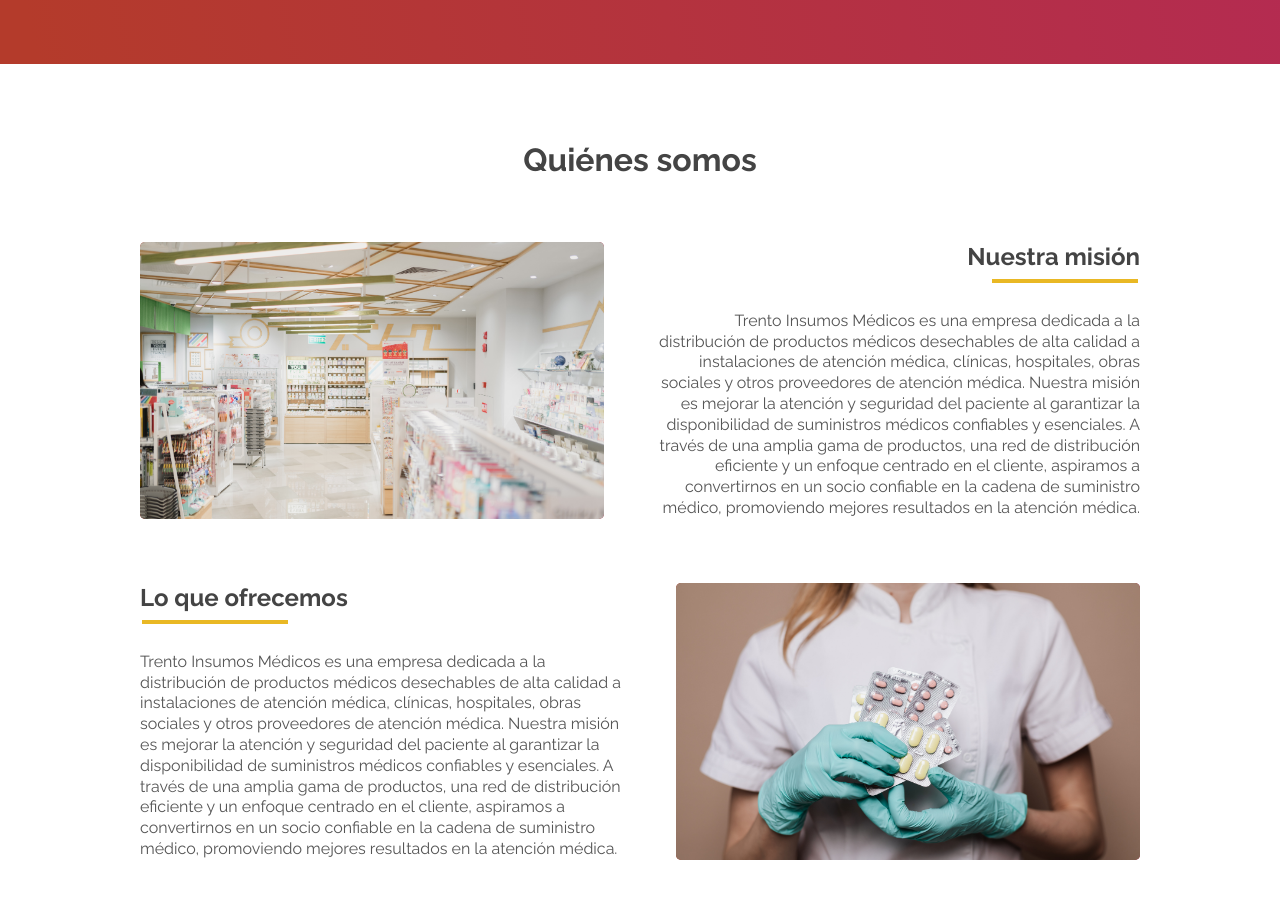
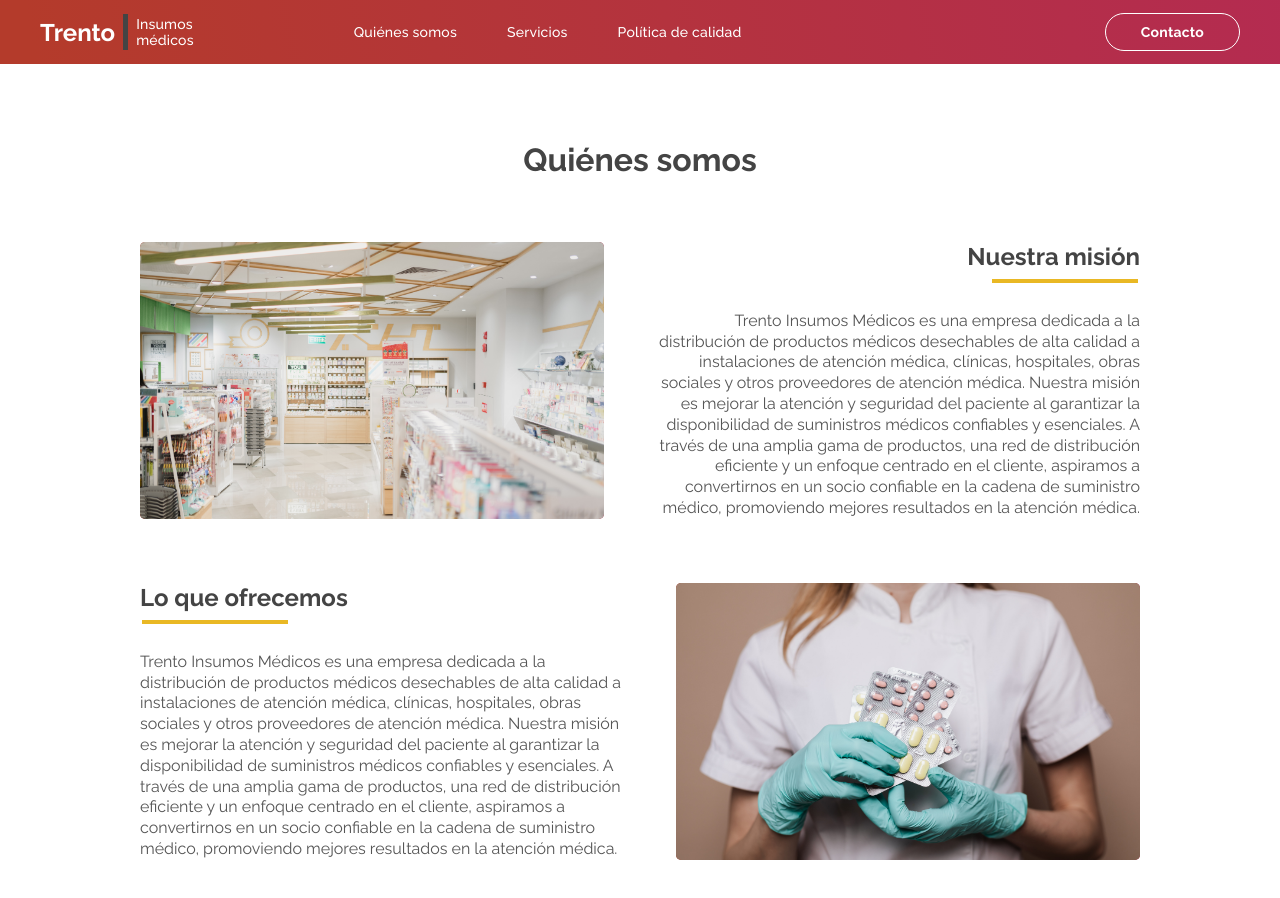
Before and after one commit to j-belec/trento, a React (Create React App) app: page / in a window 1280 px wide. Shown: the top 898 px of the page. Built offline with nearby package versions, Linux system fonts and the light colour scheme.

Commit message:
header desktop finished

```diff
--- a/src/Components/Header.jsx
+++ b/src/Components/Header.jsx
@@ -3,6 +3,41 @@
 function Header(props) {
   return (
     <div className="header">
+      {/* DESKTOP */}
+      <div className="header-desktop">
+        <div className="header-desktop__logo">
+          <h1>Trento</h1>
+          <div className="header-desktop__logo-vl" />
+          <span>
+            Insumos
+            <br />
+            médicos
+          </span>
+        </div>
+        <ul className="header-desktop__items-container">
+          <li>
+            <a href="/" className="header-desktop__item">
+              Quiénes somos
+            </a>
+          </li>
+          <li>
+            <a href="/" className="header-desktop__item">
+              Servicios
+            </a>
+          </li>
+          <li>
+            <a href="/" className="header-desktop__item">
+              Política de calidad
+            </a>
+          </li>
+        </ul>
+        <div className="header-desktop__contact-container">
+          <a href="/" className="header-desktop__contact">
+            Contacto
+          </a>
+        </div>
+      </div>
+      {/* MOBILE */}
       <div className="header-mobile">
         <div className="logo">
           <h1>Trento</h1>
--- a/src/sass/layout/_header.scss
+++ b/src/sass/layout/_header.scss
@@ -6,7 +6,121 @@
   z-index: 9999;
   // remove when hero background is coded
   background: $gradient-main;
+  color: #fff;
 
+  /////////
+  //DESKTOP
+  /////////
+  &-desktop {
+    display: flex;
+    align-items: center;
+    justify-content: start;
+    gap: 15rem;
+
+    padding: 0 $spacing-3;
+
+    @media (max-width: 768px) {
+      display: none;
+      pointer-events: none;
+    }
+
+    //LOGO
+    &__logo {
+      display: flex;
+      align-items: center;
+      gap: $spacing-1;
+      position: relative;
+      z-index: 9999;
+      height: 4.8rem;
+
+      h1 {
+        font-size: $fs-heading;
+        position: relative;
+      }
+
+      &-vl {
+        width: 5px;
+        height: 100px;
+        max-height: 75%;
+        // height: 100%;
+        background-color: #444;
+      }
+
+      span {
+        font-size: 1.4rem;
+        font-weight: 500;
+        letter-spacing: 0.2px;
+      }
+    }
+
+    //NAV
+    &__items-container {
+      font-size: 1.4rem;
+      list-style: none;
+      font-weight: 500;
+
+      display: flex;
+      align-items: center;
+      gap: 3rem;
+    }
+
+    &__item {
+      position: relative;
+      padding: 1.5rem 1rem;
+      letter-spacing: 0.2px;
+      text-decoration: none;
+      color: #fff;
+    }
+
+    &__item:hover {
+      cursor: pointer;
+    }
+
+    &__item::after {
+      display: block;
+
+      content: "";
+      position: absolute;
+      bottom: 0;
+      left: 0;
+      width: 100%;
+      // border-bottom: 1.5px solid transparent;
+      border-bottom: 2px solid #fff;
+      transform: scale(0);
+      transition: all 0.35s ease-out;
+    }
+
+    &__item:hover::after {
+      // border: 1.5px solid #fff;
+      transform: scale(1);
+    }
+
+    &__contact-container {
+      margin-left: auto;
+    }
+
+    //CONTACT
+    &__contact {
+      letter-spacing: 0.2px;
+      text-decoration: none;
+      color: #fff;
+      font-size: 1.4rem;
+      font-weight: 700;
+      border: 1px solid #fff;
+      border-radius: 1000px;
+      padding: 1rem 3.5rem;
+      transition: all 0.35s ease-in-out;
+
+      &:hover {
+        box-shadow: 0 0 40px 40px #fff inset;
+        color: $color-main;
+      }
+    }
+  }
+
+  /////////
+  //MOBILE
+  /////////
   .header-mobile {
     position: sticky;
     top: 1px;
```
